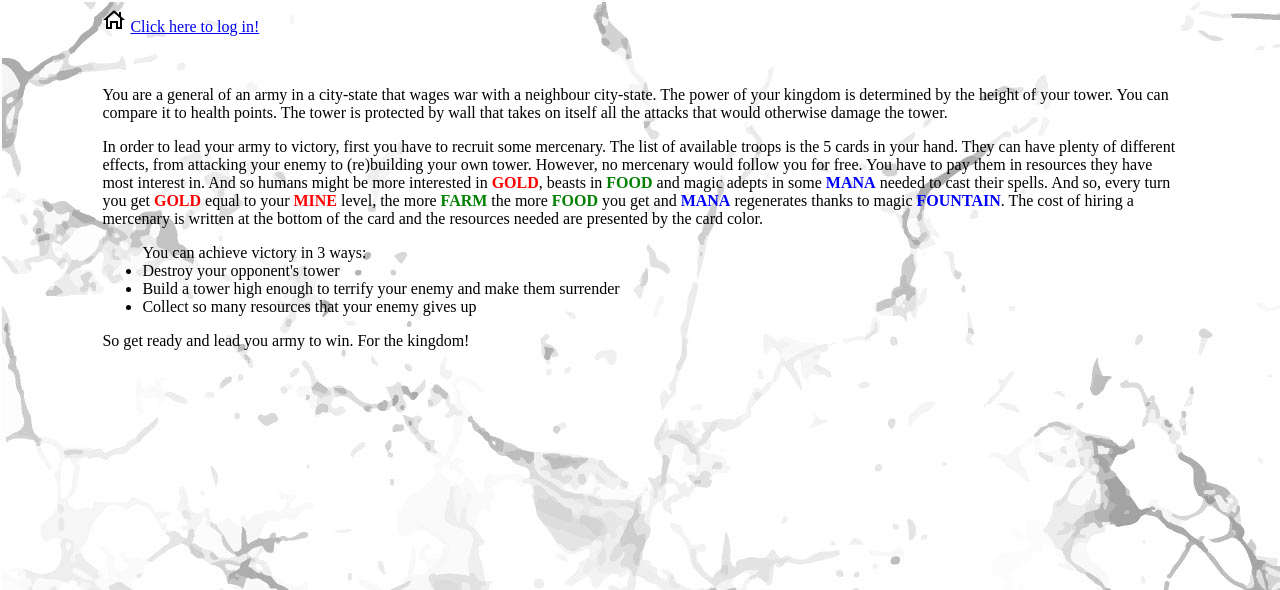
After one commit to Chrysoperla/CardGame, a Django app: page /instruction/ in a window 1280 px wide. The commit adds this page. Shown: the top 590 px of the page. Run offline with Django 4.2, Linux system fonts and the light colour scheme.

Commit message:
added instruction view

```diff
--- a/cardgame/cardgame/urls.py
+++ b/cardgame/cardgame/urls.py
@@ -15,7 +15,7 @@ Including another URLconf
 """
 from django.contrib import admin
 from django.urls import path
-from mainapp.views import Home, GameModeChoice, LoginView, LogoutView, Match, Profile
+from mainapp.views import Home, GameModeChoice, LoginView, LogoutView, Match, Profile, Instruction
 
 urlpatterns = [
     path('admin/', admin.site.urls),
@@ -24,5 +24,6 @@ urlpatterns = [
     path('login/', LoginView.as_view(), name='login'),
     path('logout/', LogoutView.as_view(), name='logout'),
     path('match/', Match.as_view(), name='match'),
-    path('profile/', Profile.as_view(), name='profile')
+    path('profile/', Profile.as_view(), name='profile'),
+    path('instruction/', Instruction.as_view(), name='instruction')
 ]
--- a/cardgame/mainapp/cards.py
+++ b/cardgame/mainapp/cards.py
@@ -173,13 +173,12 @@ class LoyalMount(Card):
     def usage(self, player, match):
         # You get gold and food equal to your corresponding production levels. Also, increases wall by 5
         my_side = super().select_my_side(player, match)
-        my_side.gold -= self.cost
+        my_side.gold = my_side.gold - self.cost + my_side.mine
         my_side.food += my_side.farm
-        my_side.gold += my_side.mine
         my_side.wall += 5
+        my_side.save()
         match.second_last_card = match.last_card
         match.last_card = self.id
-        my_side.save()
         match.save()
         return my_side.food, my_side.gold, my_side.wall
 
--- a/cardgame/mainapp/templates/gamemodechoice.html
+++ b/cardgame/mainapp/templates/gamemodechoice.html
@@ -49,9 +49,7 @@
     <p>Tower: <input type="number" name="tower"></p>
     <p>Wall: <input type="number" name="wall"></p>
     <p>Mine: <input type="number" name="mine">
-    <button name="equalise_prod">All productions equal</button>
     Gold: <input type="number" name="gold">
-    <button name="equalise_res">All resources equal</button></p>
     <p>Fountain: <input type="number" name="fountain">
     Mana: <input type="number" name="mana"></p>
     <p>Farm: <input type="number" name="farm">
@@ -60,6 +58,7 @@
     <p>Tower: <input type="number" name="cov_tower"></p>
     <p>Resources: <input type="number" name="cov_resources"></p>
     <p><button type="submit">Save custom game settings</button></p>
+    {{ error_message }}
 
 </form>
     </div>
--- a/cardgame/mainapp/templates/home.html
+++ b/cardgame/mainapp/templates/home.html
@@ -1,7 +1,7 @@
 {% extends "base.html" %}
 {% block content %}
 <div class="home_link"><a href=play>PLAY</a></div>
-<div class="home_link"><a href=instruction>INSTRUCTIONS</a></div>
+<div class="home_link"><a href=instruction>INSTRUCTION</a></div>
 <div class="home_link"><a href=profile>USER</a></div>
 
 {% endblock %}
--- /dev/null
+++ b/cardgame/mainapp/templates/instruction.html
@@ -0,0 +1,36 @@
+{% extends "base.html" %}
+{% block content %}
+<p>
+  You are a general of an army in a city-state that wages war with a neighbour city-state. The power of your kingdom is
+  determined by the height of your tower. You can compare it to health points. The tower is protected by wall that takes
+  on itself all the attacks that would otherwise damage the tower.
+</p>
+<p>
+  In order to lead your army to victory, first you have to recruit some mercenary. The list of available troops is the 5
+  cards in your hand. They can have plenty of different effects, from attacking your enemy to (re)building your own
+  tower. However, no mercenary would follow you for free. You have to pay them in resources they have most interest in.
+  And so humans might be more interested in <b style="color:red;">GOLD</b>, beasts in <b style="color:green;">FOOD</b>
+  and magic adepts in some <b style="color:blue;">MANA</b> needed to cast their spells. And so, every turn you get
+  <b style="color:red;">GOLD</b> equal to your <b style="color:red;">MINE</b> level, the more
+  <b style="color:green;">FARM</b> the more <b style="color:green;">FOOD</b> you get and <b style="color:blue;">MANA</b>
+  regenerates thanks to magic <b style="color:blue;">FOUNTAIN</b>. The cost of hiring a mercenary is written at the
+  bottom of the card and the resources needed are presented by the card color.
+</p>
+<ul>
+  You can achieve victory in 3 ways:
+  <li>
+    Destroy your opponent's tower
+  </li>
+  <li>
+    Build a tower high enough to terrify your enemy and make them surrender
+  </li>
+  <li>
+    Collect so many resources that your enemy gives up
+  </li>
+</ul>
+<p>
+  So get ready and lead you army to win. For the kingdom!
+</p>
+
+
+{% endblock %}
--- a/cardgame/mainapp/views.py
+++ b/cardgame/mainapp/views.py
@@ -13,6 +13,10 @@ class Home(View):
         ctx = {'username': request.user.username}
         return render(request, "home.html", ctx)
 
+class Instruction(View):
+    def get(self, request):
+        ctx = {'username': request.user.username}
+        return render(request, "instruction.html", ctx)
 
 class LoginView(View):
     def get(self, request):
@@ -33,7 +37,8 @@ class LogoutView(View):
         logout(request)
         return redirect('/')
 
-class Profile(View):
+
+class Profile(LoginRequiredMixin, View):
     def get(self, request):
         user = request.user
         player = models.HumanPlayer.objects.get(user=user)
@@ -49,37 +54,19 @@ class GameModeChoice(LoginRequiredMixin, View):
         return render(request, "gamemodechoice.html", ctx)
     def post(self, request):
         user_id = request.user.id
-        initial_state = models.HumanPlayer.objects.filter(user_id=user_id)
+        initial_states = models.HumanPlayer.objects.get(user_id=user_id).initial_states.all()
         tower = int(request.POST.get("tower"))
-        if tower < 1 or tower > 999:
-            raise Exception("You can only choose numbers between 1 and 999")
         wall = int(request.POST.get("wall"))
-        if wall < 0 or wall > 999:
-            raise Exception("You can only choose numbers between 0 and 999")
         mine = int(request.POST.get("mine"))
-        if mine < 1 or mine > 99:
-            raise Exception("You can only choose numbers between 1 and 99")
         gold = int(request.POST.get("gold"))
-        if gold < 1 or gold > 999:
-            raise Exception("You can only choose numbers between 1 and 999")
         fountain = int(request.POST.get("fountain"))
-        if fountain < 1 or fountain > 99:
-            raise Exception("You can only choose numbers between 1 and 99")
         mana = int(request.POST.get("mana"))
-        if mana < 1 or mana > 999:
-            raise Exception("You can only choose numbers between 1 and 999")
         farm = int(request.POST.get("farm"))
-        if farm < 1 or farm > 99:
-            raise Exception("You can only choose numbers between 1 and 99")
         food = int(request.POST.get("food"))
-        if food < 1 or food > 999:
-            raise Exception("You can only choose numbers between 1 and 999")
         cov_tower = int(request.POST.get("cov_tower"))
-        if cov_tower < 1 or cov_tower > 999:
-            raise Exception("You can only choose numbers between 1 and 999")
         cov_resources = int(request.POST.get("cov_resources"))
-        if cov_resources < 1 or cov_resources > 999:
-            raise Exception("You can only choose numbers between 1 and 999")
+        error_message = game_engine.initial_state_check(tower, wall, mine, gold, fountain, mana, farm, food, cov_tower,
+                                                        cov_resources)
         try:
             game_mode = models.InitialState.objects.get(tower=tower, wall=wall, mine=mine, gold=gold, fountain=fountain,
                                                         mana=mana, farm=farm, food=food, cov_tower=cov_tower,
@@ -90,7 +77,7 @@ class GameModeChoice(LoginRequiredMixin, View):
                                                            cov_tower=cov_tower, cov_resources=cov_resources)
         player = models.HumanPlayer.objects.get(user_id=user_id)
         player.initial_states.add(game_mode)
-        ctx = {'username': request.user.username, 'initial_state': initial_state}
+        ctx = {'username': request.user.username, 'initial_states': initial_states, 'error_message': error_message}
         return render(request, "gamemodechoice.html", ctx)
 
 class Match(LoginRequiredMixin, View):
```
Also changed, not shown: cardgame/mainapp/game_engine.py (+15 -0 lines).
